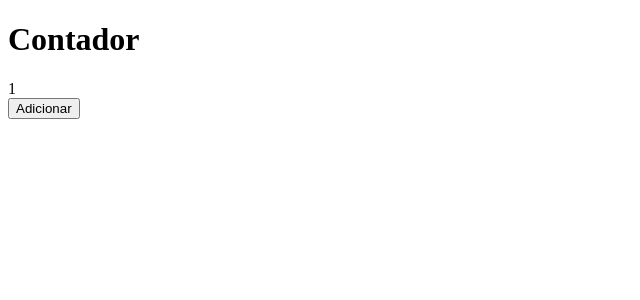
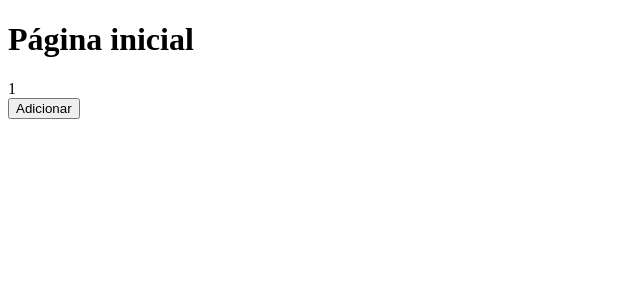
Before and after one commit to vagnersantos1996/ideia-unica, a Next.js app: page / in a window 1280 px wide. Shown: the top 300 px of the page, without its empty margins (0-640 px from the left). Built offline with nearby package versions, Linux system fonts and the light colour scheme.

Commit message:
Nova chamada na home

```diff
--- a/pages/index.js
+++ b/pages/index.js
@@ -3,7 +3,7 @@ import {useState} from 'react';
 function Home() {
     return (
         <div>
-            <h1>Contador</h1>
+            <h1>Página inicial</h1>
             <Contador />
         </div>
     )
```
